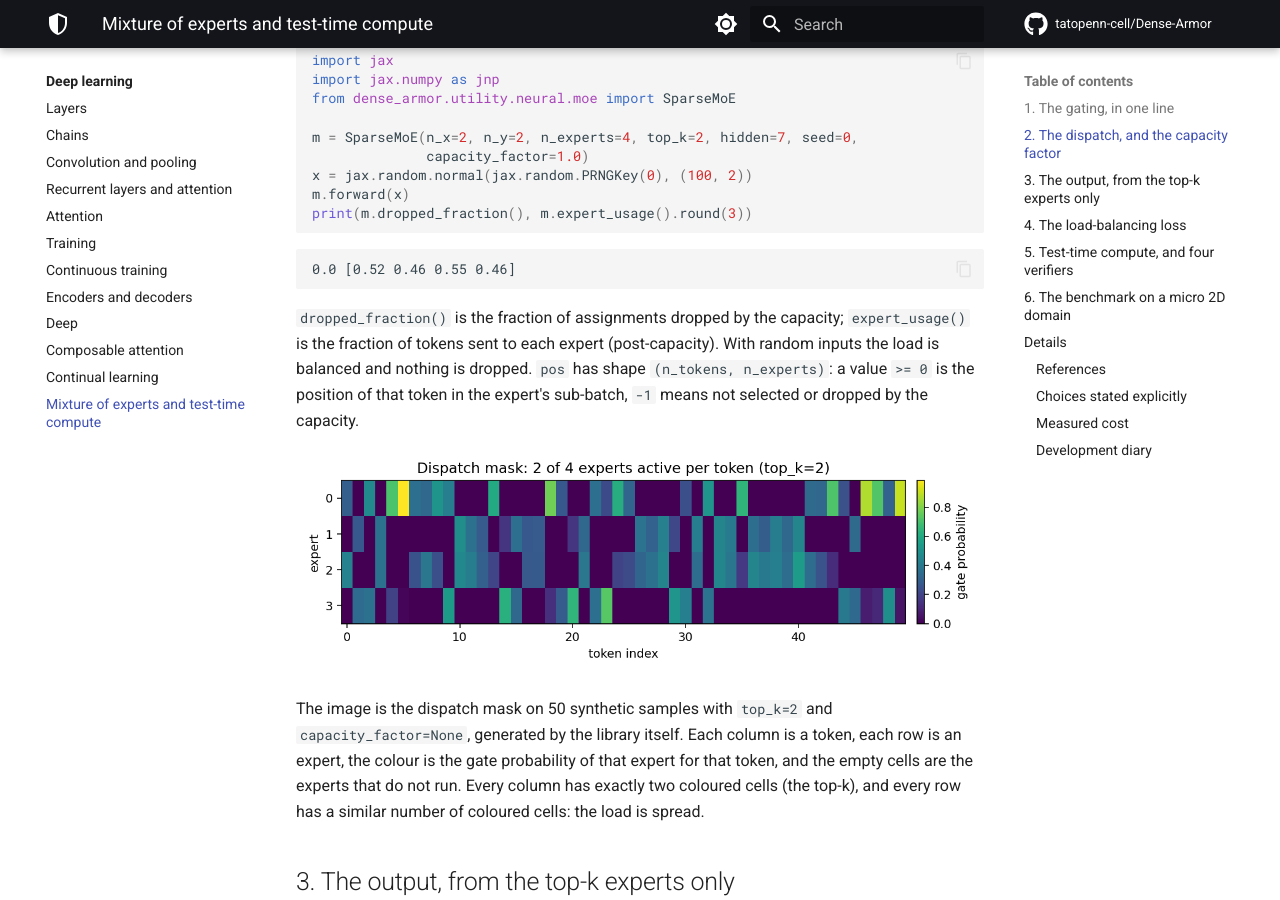
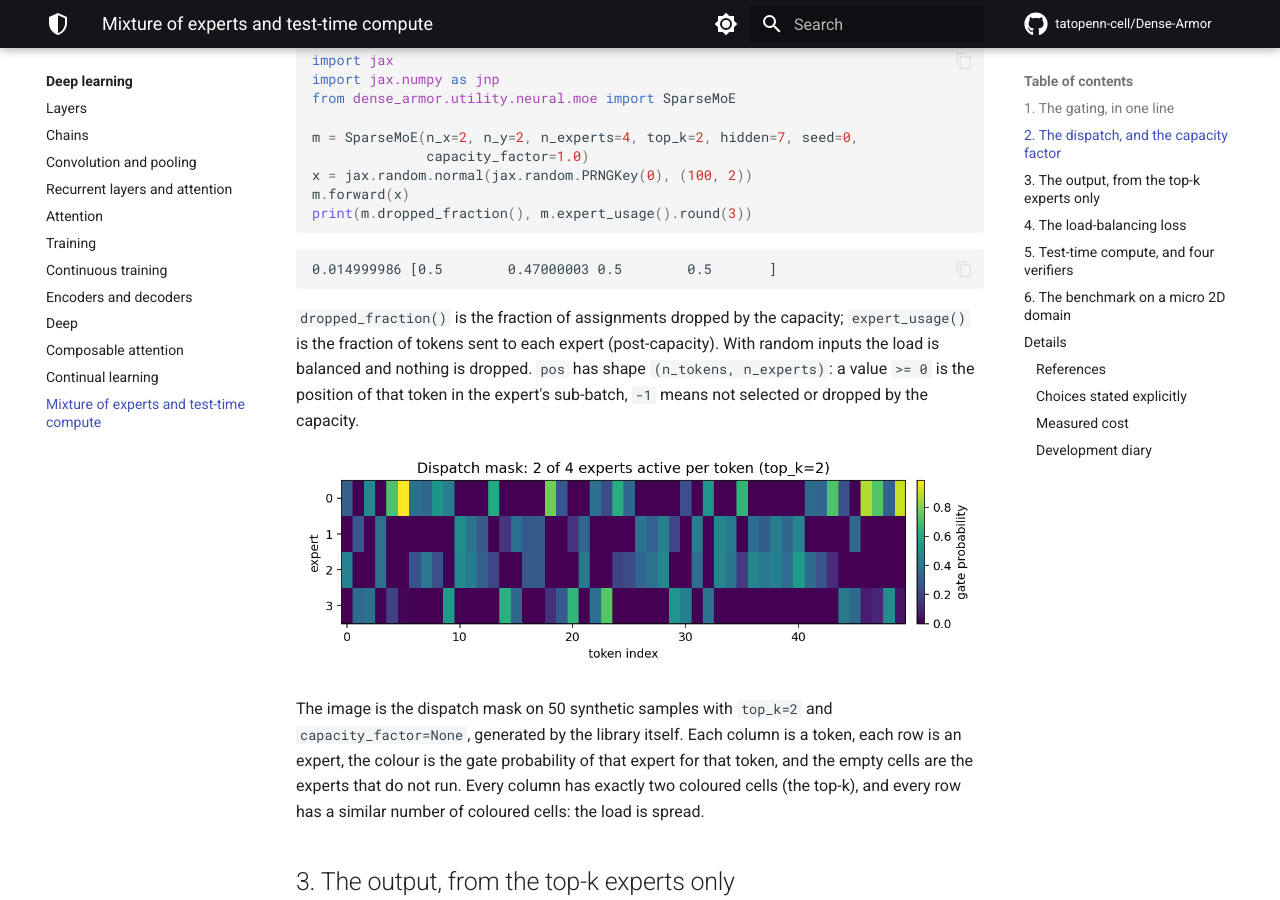
Before and after one commit to tatopenn-cell/Dense-Armor, an MkDocs documentation site: the page built from docs/neural/moe_testtime.md, in a window 1280 px wide and 900 px high, scrolled down 1254 px. Built offline with MkDocs 1.6.1 and Material for MkDocs 9.7.7, drawn with Linux system fonts in a browser that asks for light colours; comment, search, counter and statistics services are not loaded.

Commit message:
taskN17 review: freshness fix and tracked benchmark JSON
Two findings from the review of REVISIONE_IA.md (R2):

1. The freshness check of `docs/neural/moe_testtime.md`, block 2, showed
   `0.0 [0.52 0.46 0.55 0.46]` while the current code prints
   `0.014999986 [0.5 0.47000003 0.5 0.5]`. The page was showing the output
   of the version before the capacity fix (`top_k * n_tokens / n_experts`,
   see taskN17 A capacity uses top_k). The block 2 input is now
   `jax.random.normal(PRNGKey(0), (100, 2))` and the output is the current
   one; the page is updated in one line, no other change.

2. `benchmarks/neural/moe_testtime.json` existed on disk but was not
   tracked in git (it is ignored by `.gitignore`). The file is added with
   `git add -f`, so the JSON of item C is part of the branch.

The JSON is regenerated by running the benchmark on the current commit;
the counts and the values match the page.

Checks:
- ruff check + ruff format --check on the five .py files -> OK
- mypy --follow-imports=skip -> OK
- pytest test/neural/test_moe.py test/neural/test_test_time.py -q -> 40 passed
- mkdocs build --strict --site-dir /tmp/_rev_site -> exit 0
- freshness of the page -> 5/5 MATCH

```diff
--- a/docs/neural/moe_testtime.md
+++ b/docs/neural/moe_testtime.md
@@ -58,7 +58,7 @@ print(m.dropped_fraction(), m.expert_usage().round(3))
 ~~~
 
 ~~~
-0.0 [0.52 0.46 0.55 0.46]
+0.014999986 [0.5        0.47000003 0.5        0.5       ]
 ~~~
 
 `dropped_fraction()` is the fraction of assignments dropped by the
```
Also changed, not shown: 1 other file.
